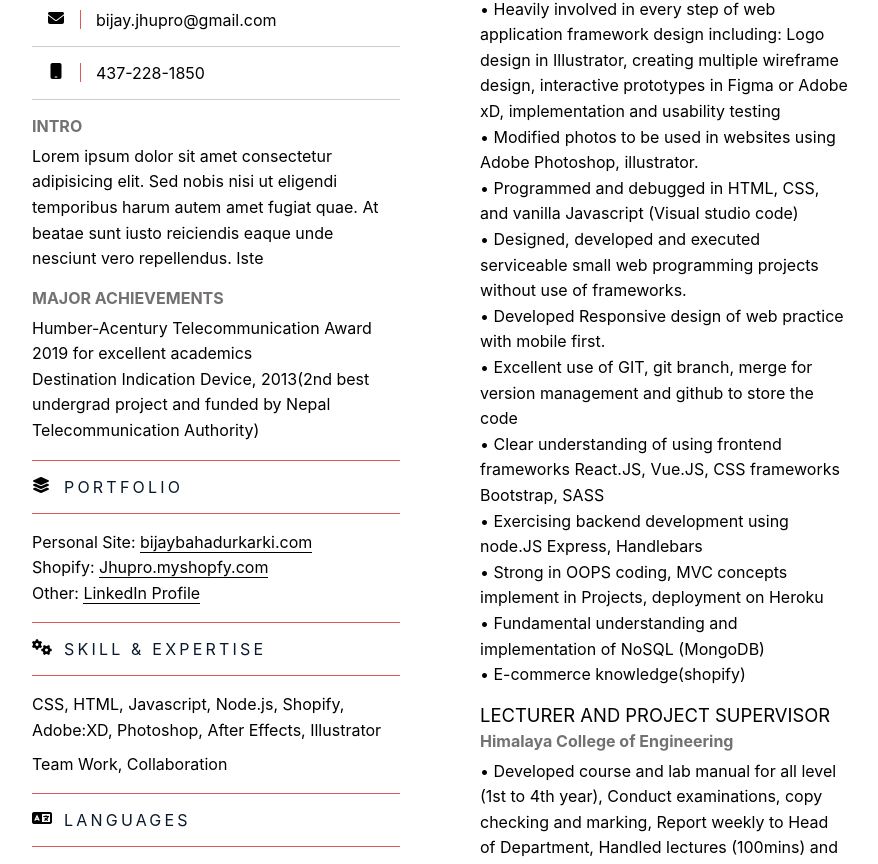
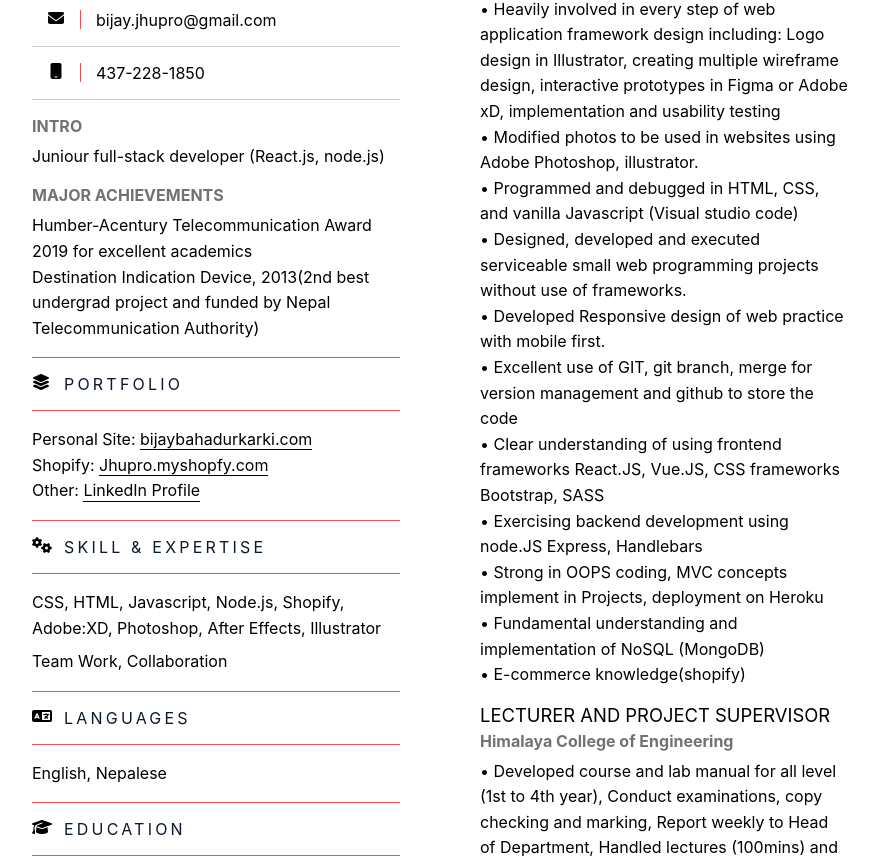
Before and after one commit to bijaybdrkarki/portfolio-react, a React (Create React App) app in the folder portfolio/: page /resume in a window 1280 px wide. Shown: the part 2131-2995 px from the top of the page, without its empty margins (200-1078 px from the left). Built offline with nearby package versions, Linux system fonts and the light colour scheme; a web font is replaced by a local one.

Commit message:
added intro part

```diff
--- a/portfolio/src/components/resume/resume.js
+++ b/portfolio/src/components/resume/resume.js
@@ -75,7 +75,7 @@ const Resume = ()=> {
                     <section>
                         <article>
                             <h4 className="paragraph-title">Intro</h4>
-                            <p className="paragraph-content">Lorem ipsum dolor sit amet consectetur adipisicing elit. Sed nobis nisi ut eligendi temporibus harum autem amet fugiat quae. At beatae sunt iusto reiciendis eaque unde nesciunt vero repellendus. Iste</p>
+                            <p className="paragraph-content">Juniour full-stack developer (React.js, node.js)</p>
                         </article>
                         <article>
                             <h4 className="paragraph-title">Major Achievements</h4>
@@ -172,7 +172,7 @@ const Resume = ()=> {
                                 <li className="company-name">Humber College</li>
                             </ul>
                             <p className="paragraph-content">• Extra-ordinary design mock-ups for customers to ensure product quality and client gratification before development phase
-                                <br /> Management of Brands: name, logo, appearance, and design of the web site to get the best revenue.
+                                <br />• Management of Brands: name, logo, appearance, and design of the web site to get the best revenue.
                                 <br />• Heavily involved in every step of web application framework design including: Logo design in Illustrator, creating multiple wireframe design,
                                         interactive prototypes in Figma or Adobe xD, implementation and usability testing
                                 <br />• Modified photos to be used in websites using Adobe Photoshop, illustrator.
```
